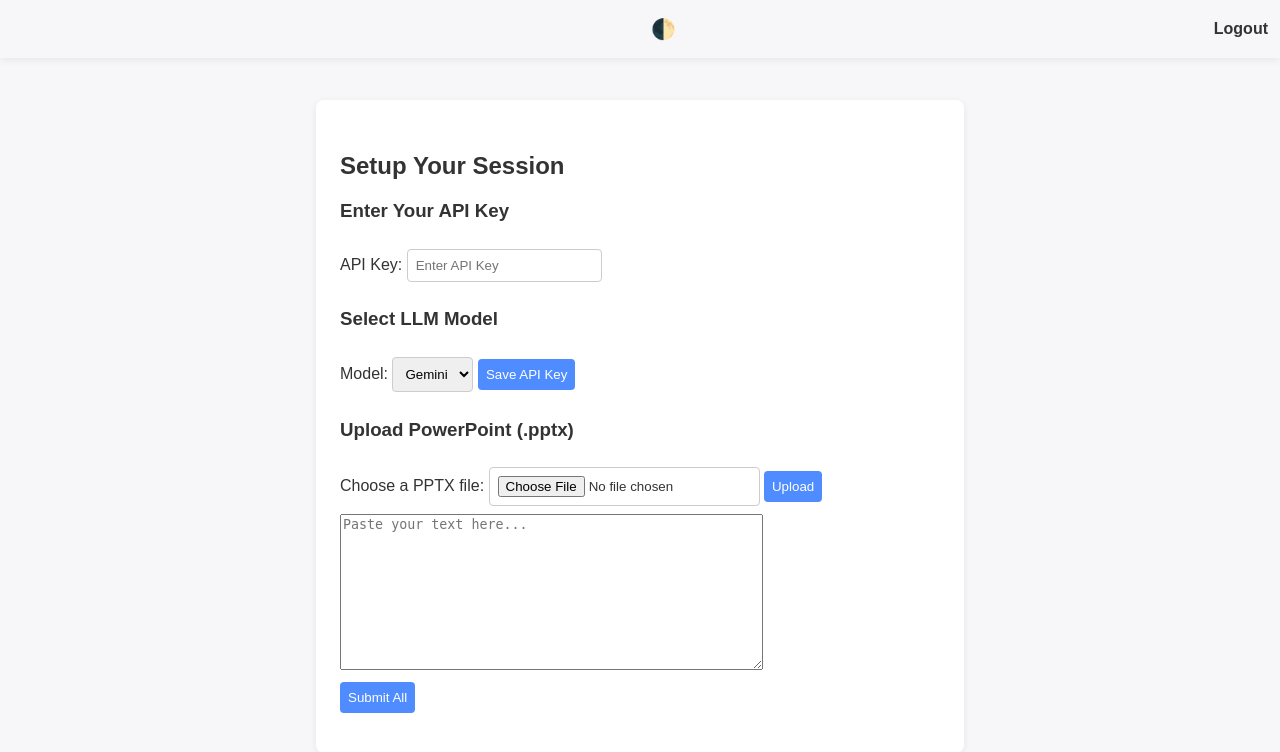
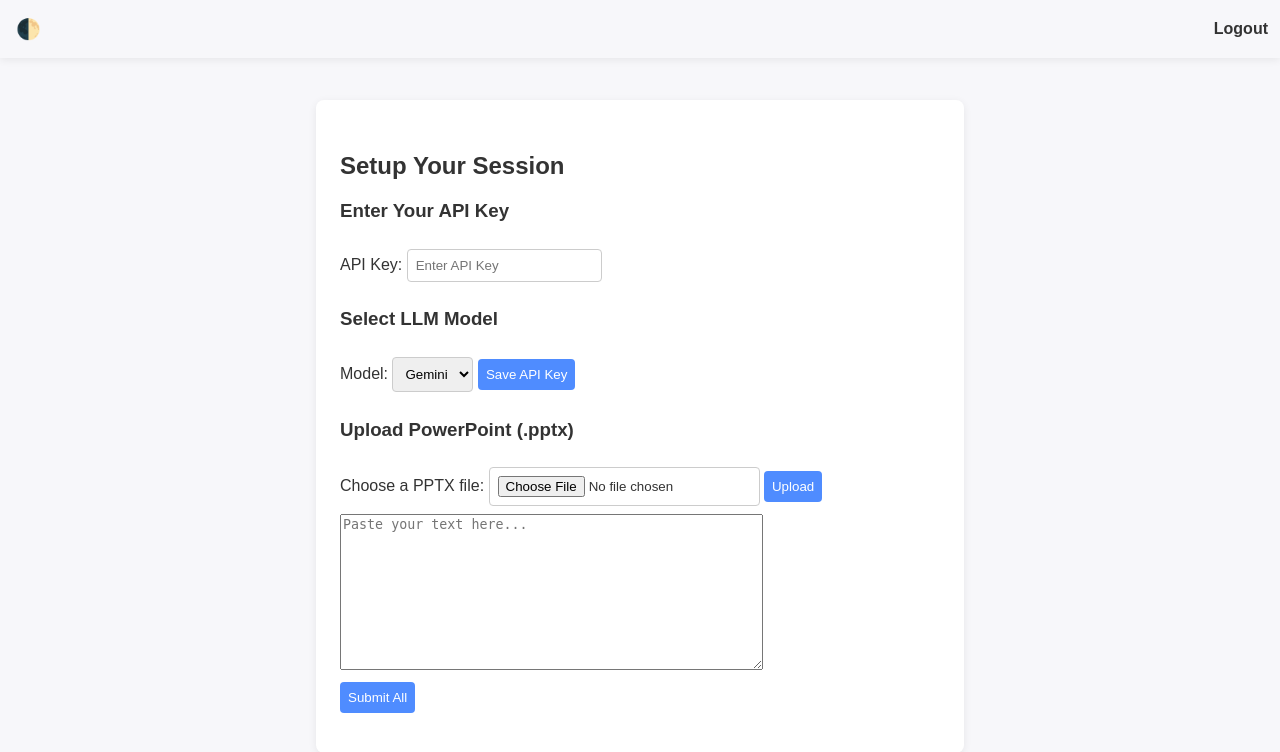
Before and after one commit to JBLarson/quizpro, a Flask app: page /setup in a window 1280 px wide. Shown: the top 752 px of the page. Run offline with Flask 3, Linux system fonts and the light colour scheme; the visitor is signed in with stand-in values (Sample User, id 1); data comes from the database, SQL or seed files in the repository.

Commit message:
fix menu again

```diff
--- a/static/css/style.css
+++ b/static/css/style.css
@@ -91,7 +91,7 @@ button:disabled {
 .menu-bar-wrapper {
   width: 100%;
   display: flex;
-  justify-content: flex-end;
+  justify-content: space-between;
   align-items: center;
   position: fixed;
   top: 0;
```
